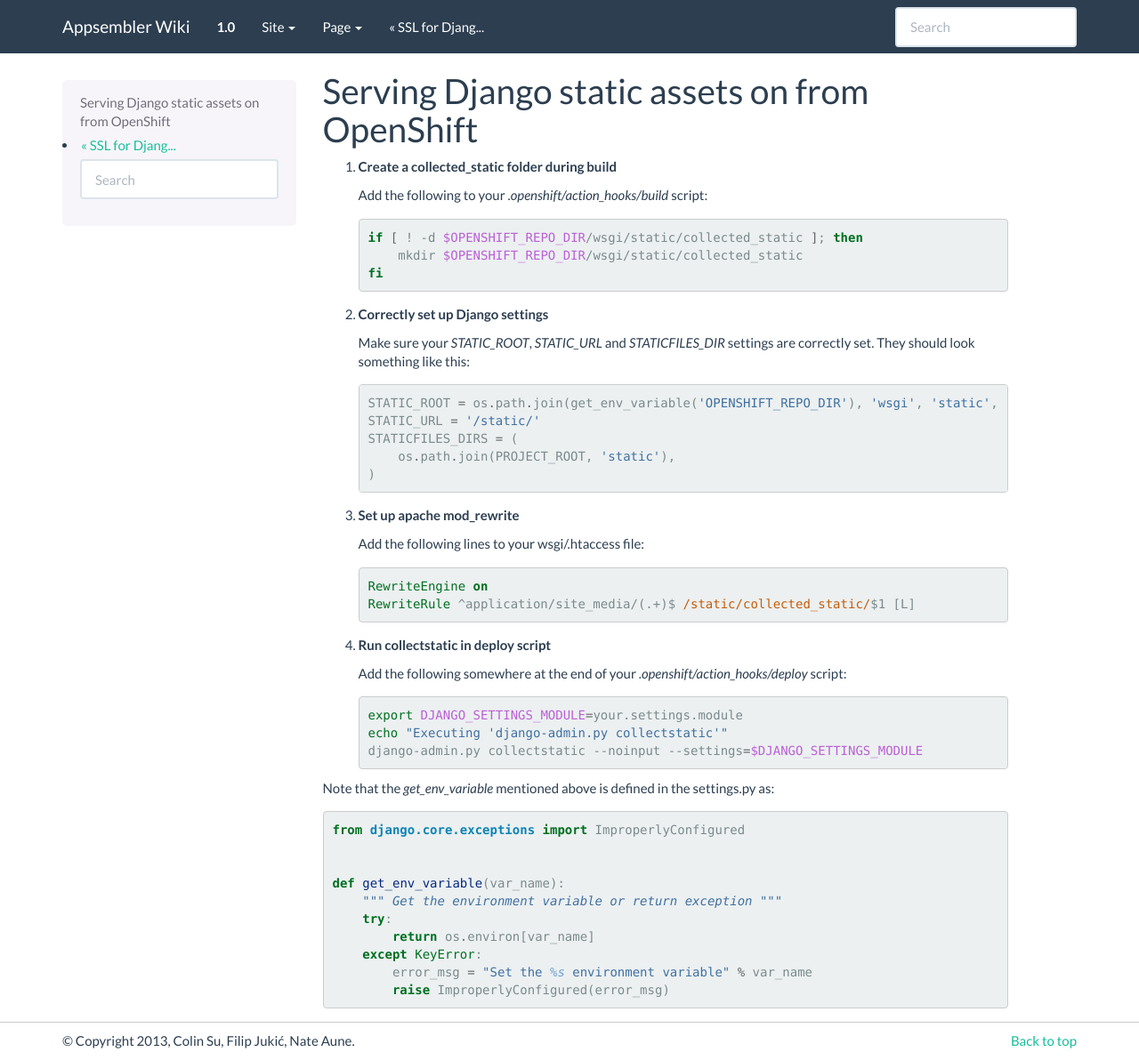
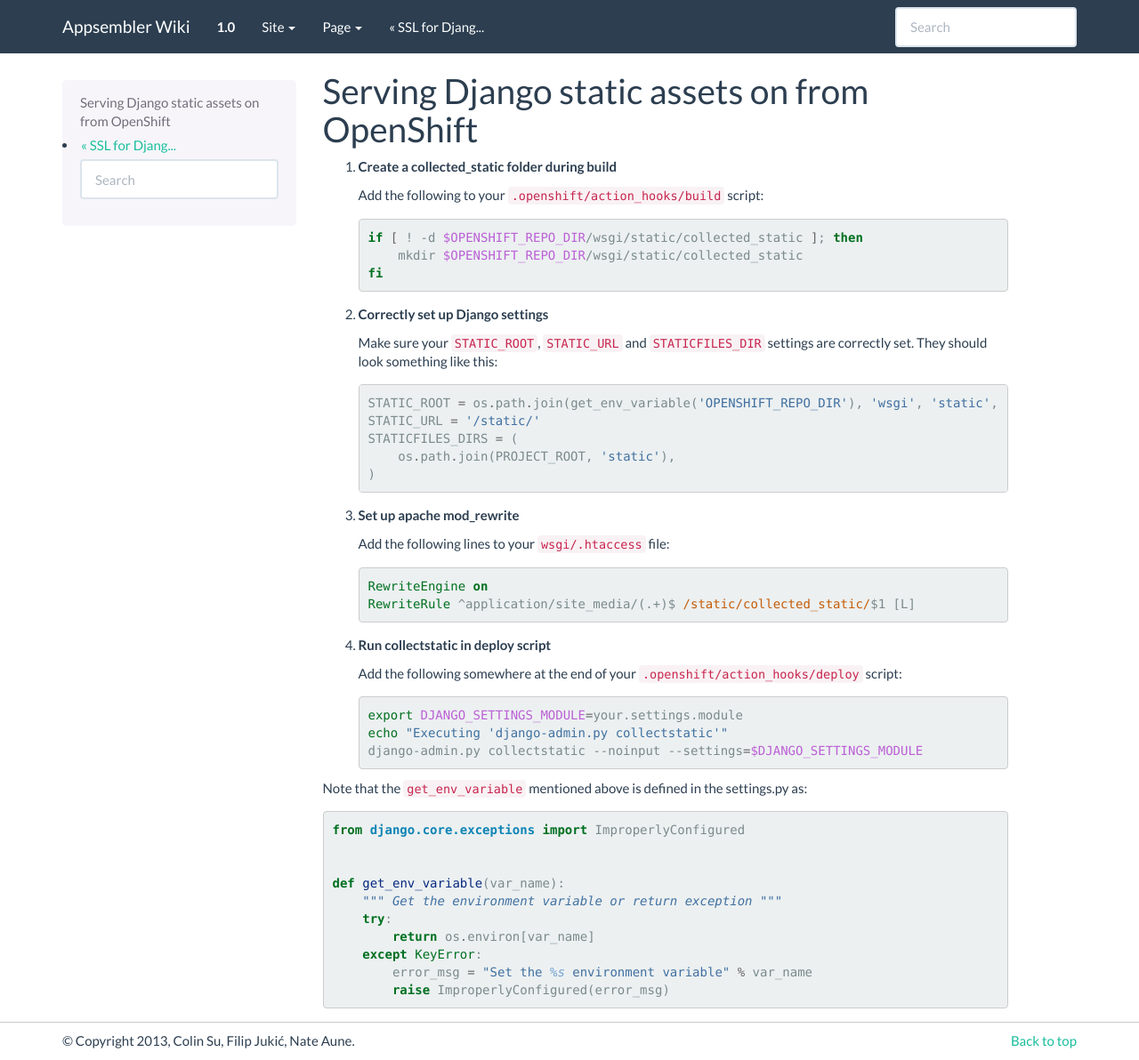
Before and after one commit to appsembler/appsembler-docs, a Sphinx documentation site: the page built from docs/static_assets.rst, in a window 1280 px wide and 1192 px high. Shown: the whole window at 89% size. Built offline with Sphinx 7.4.7, drawn with Linux system fonts in a browser that asks for light colours.

Commit message:
inline code tag fixes

```diff
--- a/docs/newrelic.rst
+++ b/docs/newrelic.rst
@@ -36,7 +36,7 @@ Adding New Relic monitoring to OpenShift
 
 4. **Initialize New Relic library in the WSGI script**
 
-   Add the following code to your wsgi script in `wsgi/application` in your repo
+   Add the following code to your wsgi script in ``wsgi/application`` in your repo
    above the part where WSGI application is created:
 
    .. code-block:: python
@@ -52,7 +52,7 @@ Adding New Relic monitoring to OpenShift
 
 5. **(Optional) add New Relic support for Celery**
 
-   Add the following code to your .openshift/action_hooks/post_deploy script:
+   Add the following code to your ``.openshift/action_hooks/post_deploy`` script:
 
    .. code-block:: sh
 
--- a/docs/sentry.rst
+++ b/docs/sentry.rst
@@ -15,7 +15,7 @@ How to set up Sentry on OpenShift
 2. **Get the API key**
 
    Log in into your deployed Sentry instance, create a project and find the
-   Client configuration->Python option in the settings and copy the `RAVEN_CONFIG`
+   Client configuration->Python option in the settings and copy the ``RAVEN_CONFIG``
    setting. It should look something like this:
 
    .. code-block:: python
@@ -35,7 +35,7 @@ How to set up Sentry on OpenShift
 
 4. **Set the DSN value in settings.py**
 
-   Paste the `RAVEN_CONFIG` setting you got from the Sentry site to your settings.py file
+   Paste the ``RAVEN_CONFIG`` setting you got from the Sentry site to your settings.py file
 
 5. **Add raven to installed apps**
 
--- a/docs/snapshot.rst
+++ b/docs/snapshot.rst
@@ -14,7 +14,7 @@ Saving and restoring applications on OpenShift
 
    You have to create a new application using the same cartridges as the saved app,
    either on a different account or on the same after you delete your app using
-   `rhc app delete <app_name>`. Do so by using the following:
+   ``rhc app delete <app_name>``. Do so by using the following:
 
    .. code-block:: sh
 
--- a/docs/ssl.rst
+++ b/docs/ssl.rst
@@ -13,7 +13,7 @@ SSL for Django apps on OpenShift
 
 2. **Enable HTTPS on the server**
 
-   Add the following lines to your wsgi/.htaccess file:
+   Add the following lines to your ``wsgi/.htaccess`` file:
 
    .. code-block:: apache
 
@@ -24,7 +24,7 @@ SSL for Django apps on OpenShift
 
 3. **Enable HTTPS in the WSGI script**
 
-   Add the following lines to your wsgi/application file:
+   Add the following lines to your ``wsgi/application`` file:
 
    .. code-block:: python
 
--- a/docs/static_assets.rst
+++ b/docs/static_assets.rst
@@ -4,7 +4,7 @@ Serving Django static assets on from OpenShift
 
 1. **Create a collected_static folder during build**
 
-   Add the following to your `.openshift/action_hooks/build` script:
+   Add the following to your ``.openshift/action_hooks/build`` script:
 
    .. code-block:: sh
 
@@ -14,7 +14,7 @@ Serving Django static assets on from OpenShift
 
 2. **Correctly set up Django settings**
 
-   Make sure your `STATIC_ROOT`, `STATIC_URL` and `STATICFILES_DIR` settings are correctly
+   Make sure your ``STATIC_ROOT``, ``STATIC_URL`` and ``STATICFILES_DIR`` settings are correctly
    set. They should look something like this:
 
    .. code-block:: python
@@ -27,7 +27,7 @@ Serving Django static assets on from OpenShift
 
 3. **Set up apache mod_rewrite**
 
-   Add the following lines to your wsgi/.htaccess file:
+   Add the following lines to your ``wsgi/.htaccess`` file:
 
    .. code-block:: apache
 
@@ -36,7 +36,7 @@ Serving Django static assets on from OpenShift
 
 4. **Run collectstatic in deploy script**
 
-   Add the following somewhere at the end of your `.openshift/action_hooks/deploy` script:
+   Add the following somewhere at the end of your ``.openshift/action_hooks/deploy`` script:
 
    .. code-block:: sh
 
@@ -46,7 +46,7 @@ Serving Django static assets on from OpenShift
 
 
 
-Note that the `get_env_variable` mentioned above is defined in the settings.py as:
+Note that the ``get_env_variable`` mentioned above is defined in the settings.py as:
 
 .. code-block:: python
 
```
Also changed, not shown: docs/postgres_backup.rst (+10 -10 lines).
